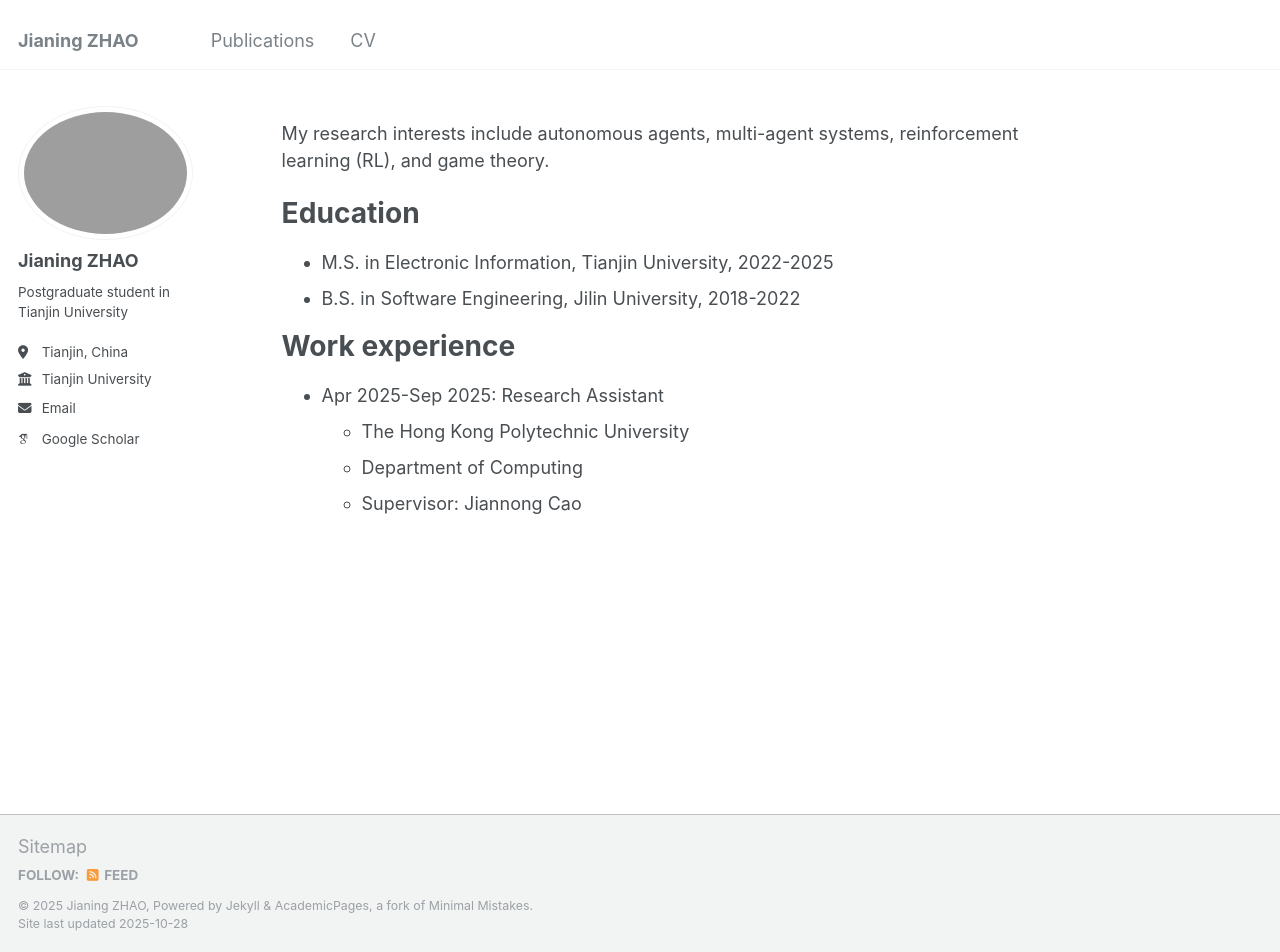
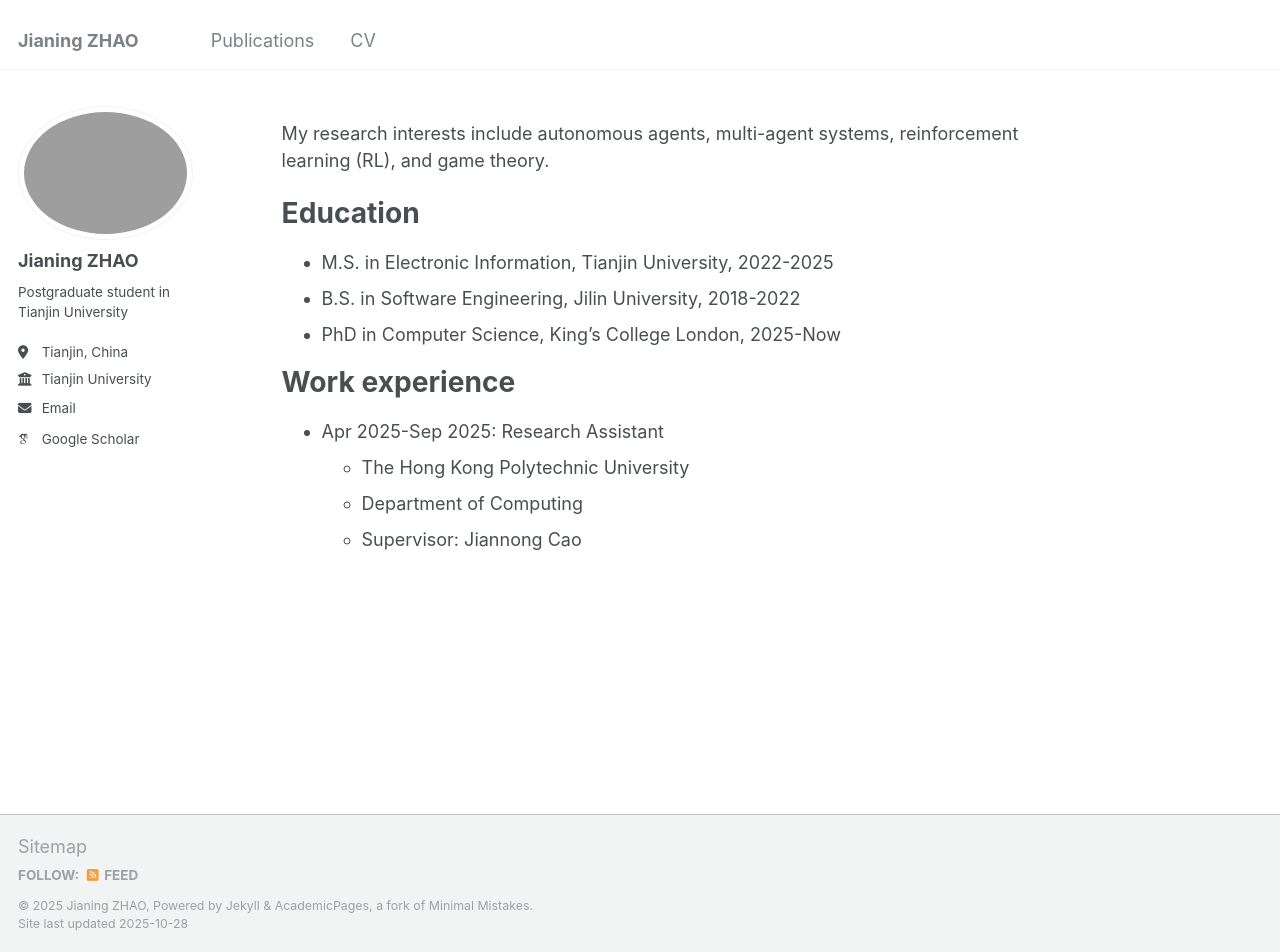
Before and after one commit to EskimosNing/EskimosNing.github.io, a Jekyll site: the page built from _pages/about.md, in a window 1280 px wide and 952 px high. Built offline with Jekyll 4.4.1, drawn with Linux system fonts in a browser that asks for light colours; some web fonts are replaced.

Commit message:
Add PhD in Computer Science to education section

```diff
--- a/_pages/about.md
+++ b/_pages/about.md
@@ -14,6 +14,7 @@ Education
 <!-- * Ph.D in Version Control Theory, GitHub University, 2018 (expected) -->
 * M.S. in Electronic Information, Tianjin University, 2022-2025
 * B.S. in Software Engineering, Jilin University, 2018-2022
+* PhD in Computer Science, King's College London, 2025-Now
 
 Work experience
 ======
```
